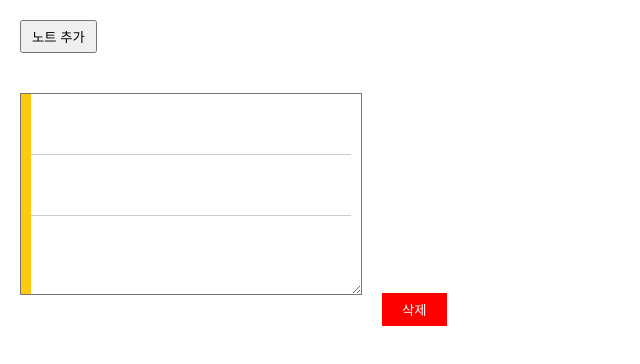
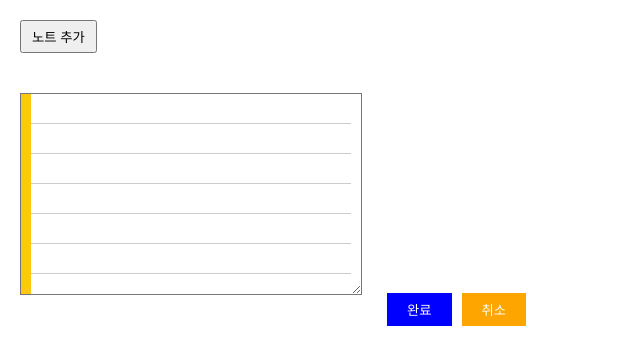
Before and after one commit to floating-points/notes-app, a React (Create React App) app: page / in a window 1280 px wide. Both pictures are taken after a click on the button "노트 추가". Shown: the top 364 px of the page, without its empty margins (0-640 px from the left). Built offline with nearby package versions, Linux system fonts and the light colour scheme.

Commit message:
feat : 로컬스토리지 이용 및 수정모드 추가

```diff
--- a/src/App.js
+++ b/src/App.js
@@ -3,25 +3,67 @@ import NoteList from './components/NoteList';
 import './App.css'
 
 class App extends Component {
-  id = 0
   state = {
+    id: 0,
     notes: []
   }
 
-  addNote = () => {
-    const nowId = this.id++;
+  componentDidMount() {
+    const storageId = Number(localStorage.getItem('id')) || 0;
+    const storageNotes = JSON.parse(localStorage.getItem('notes')) || [];
     this.setState(
       (state) => ({
-        notes: [...state.notes, { id: nowId }]
+        id: storageId,
+        notes: storageNotes
       })
-    )
+    );
+  }
+
+  addNote = () => {
+    const nowId = this.state.id;
+    this.setState(
+      (state) => ({
+        id: state.id + 1
+      })
+    );
+    this.setState(
+      (state) => ({
+        notes: [...state.notes, { id: nowId, edit: true, body: '' }]
+      }),
+      () => {
+        const { id, notes } = this.state;
+        localStorage.setItem('id', id);
+        localStorage.setItem('notes', JSON.stringify(notes));
+      }
+    );
   }
 
   removeNote = (id) => {
     this.setState(
       (state) => ({
         notes: state.notes.filter(note => note.id !== id)
-      })
+      }),
+      () => {
+        const { notes } = this.state;
+        localStorage.setItem('notes', JSON.stringify(notes));
+      }
+    );
+  }
+
+  updateNote = (newId, newEdit, newBody) => {
+    this.setState(
+      (state) => ({
+        notes: state.notes.map(
+          info => info.id === newId
+            ? { id: newId, edit: newEdit, body: newBody }
+            : { ...info }
+        )
+      }),
+      () => {
+        const { id, notes } = this.state;
+        localStorage.setItem('id', id);
+        localStorage.setItem('notes', JSON.stringify(notes));
+      }
     )
   }
 
@@ -37,7 +79,8 @@ class App extends Component {
 
         <NoteList
           data={notes}
-          onRemove={this.removeNote} />
+          onRemove={this.removeNote}
+          onChange={this.updateNote} />
       </div>
     );
   }
--- a/src/components/Note.css
+++ b/src/components/Note.css
@@ -7,8 +7,35 @@
   background-image:
     linear-gradient(to right, #ffc90e 10px, transparent 10px),
     linear-gradient(to left, white 10px, transparent 10px),
-    repeating-linear-gradient(white, white 2.25em, #ccc 2.25em, #ccc 2.28em, white 2.28em);
-  line-height: 2.28em;
+    repeating-linear-gradient(white, white 29px, #ccc 29px, #ccc 30px, white 30px);
+  line-height: 30px;
   padding: 5px 20px;
   font-family: sans-serif;
 }
+
+.update {
+  background: blue;
+  border: none;
+  color: white;
+  padding: 7px 20px 7px 20px;
+  margin-left: 5px;
+  margin-right: 5px;
+}
+
+.cancel {
+  background: orange;
+  border: none;
+  color: white;
+  padding: 7px 20px 7px 20px;
+  margin-left: 5px;
+  margin-right: 5px;
+}
+
+.delete {
+  background: red;
+  border: none;
+  color: white;
+  padding: 7px 20px 7px 20px;
+  margin-left: 5px;
+  margin-right: 5px;
+}
--- a/src/components/Note.jsx
+++ b/src/components/Note.jsx
@@ -3,27 +3,96 @@ import './Note.css'
 
 class Note extends Component {
   static defaultProps = {
-    info: [],
-    onRemove: () => console.log('onRemove not defined')
+    info: {},
+    onRemove: () => console.log('onRemove not defined'),
+    onChange: () => console.log('onChange not defined'),
+  }
+
+  state = {
+    body: this.props.info.body
+  }
+
+  handleUpdate = (newEdit, text) => {
+    const { info, onChange } = this.props;
+    console.log('handleUpdate');
+    console.log(info.id);
+    console.log(info.body);
+    console.log(this.state.body);
+    console.log(info.edit);
+    this.setState(
+      (state) => ({
+        body: text
+      })
+    );
+    onChange(info.id, newEdit, text);
   }
 
   handleRemove = () => {
     const { info, onRemove } = this.props;
     onRemove(info.id);
   }
+
+  handleCancel = () => {
+    const { info, onChange } = this.props;
+    console.log('handleCancel');
+    console.log(info.id);
+    console.log(info.body);
+    console.log(this.state.body);
+    console.log(info.edit);
+    onChange(info.id, false, this.state.body);
+  }
+
+  handleUpdateTextarea = (text) => {
+    const { info, onChange } = this.props;
+    onChange(info.id, true, text);
+  }
+
   render() {
-    const style = {
-      background: 'red',
-      border: 'none',
-      color: 'white',
-      padding: '7px 20px 7px 20px',
-    };
+    const { info } = this.props;
+    const idSelector = '#note' + info.id;
+
+    if (info.edit) {
+      return (
+        <div>
+          <textarea
+            className="Note"
+            id={'note' + info.id}
+            value={info.body}
+            onChange={e => this.handleUpdateTextarea(e.currentTarget.value)}
+          ></textarea>
+
+          <button
+            className="update"
+            onClick={e => this.handleUpdate(!info.edit, document.querySelector(idSelector).value)}
+          >
+            완료
+          </button>
+          <button
+            className="cancel"
+            onClick={this.handleCancel}
+          >
+            취소
+          </button>
+        </div>
+      )
+    }
 
     return (
       <div>
-        <textarea className="Note"></textarea>
+        <textarea
+          className="Note"
+          id={'note' + info.id}
+          value={info.body}
+        ></textarea>
+
         <button
-          style={style}
+          className="update"
+          onClick={e => this.handleUpdate(!info.edit, document.querySelector(idSelector).value)}
+        >
+          수정
+        </button>
+        <button
+          className="delete"
           onClick={this.handleRemove}
         >
           삭제
--- a/src/components/NoteList.jsx
+++ b/src/components/NoteList.jsx
@@ -4,17 +4,19 @@ import Note from './Note'
 class NoteList extends Component {
   static defaultProps = {
     data: [],
-    onRemove: () => console.log('onRemove not defined')
+    onRemove: () => console.log('onRemove not defined'),
+    onChange: () => console.log('onChange not defined'),
   }
 
   render() {
-    const { data, onRemove } = this.props;
+    const { data, onRemove, onChange } = this.props;
     const list = data.map(
       info => (
         <Note
           key={info.id}
           info={info}
           onRemove={onRemove}
+          onChange={onChange}
         />)
     );
 
```
